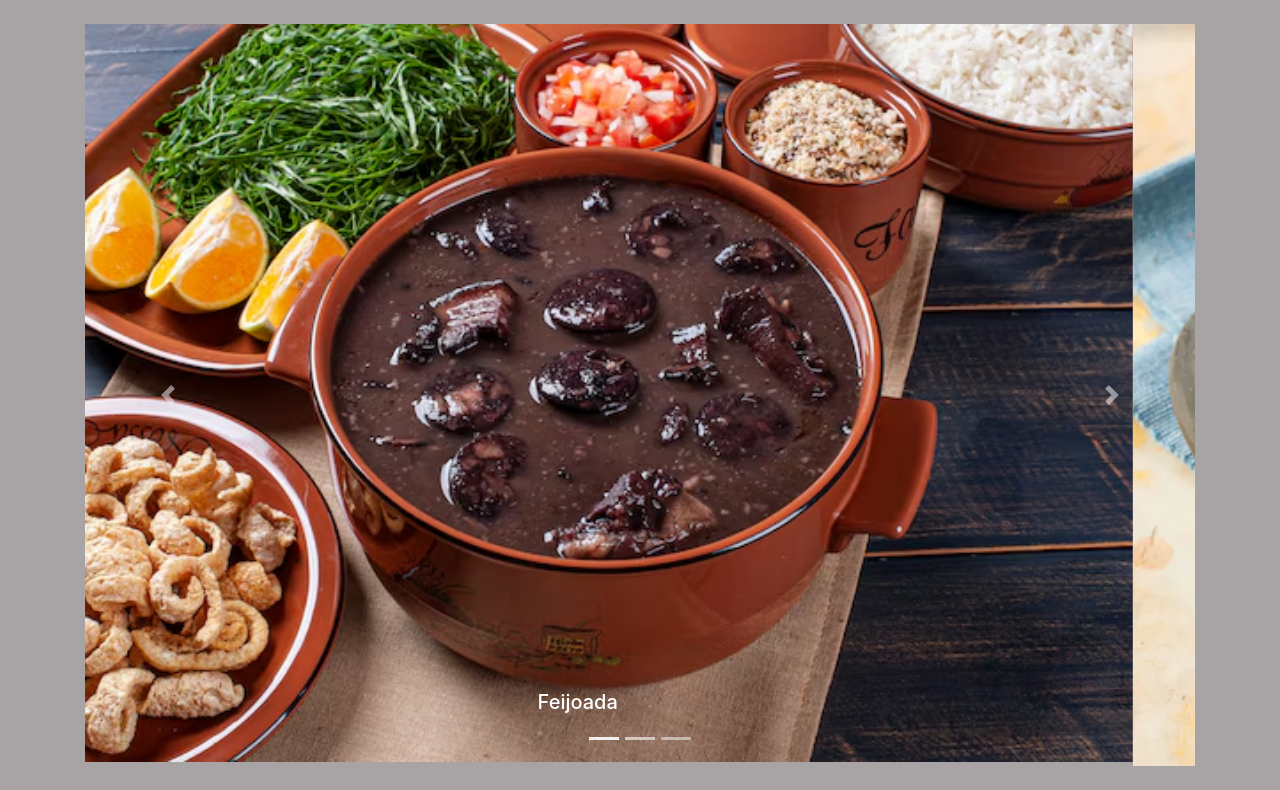
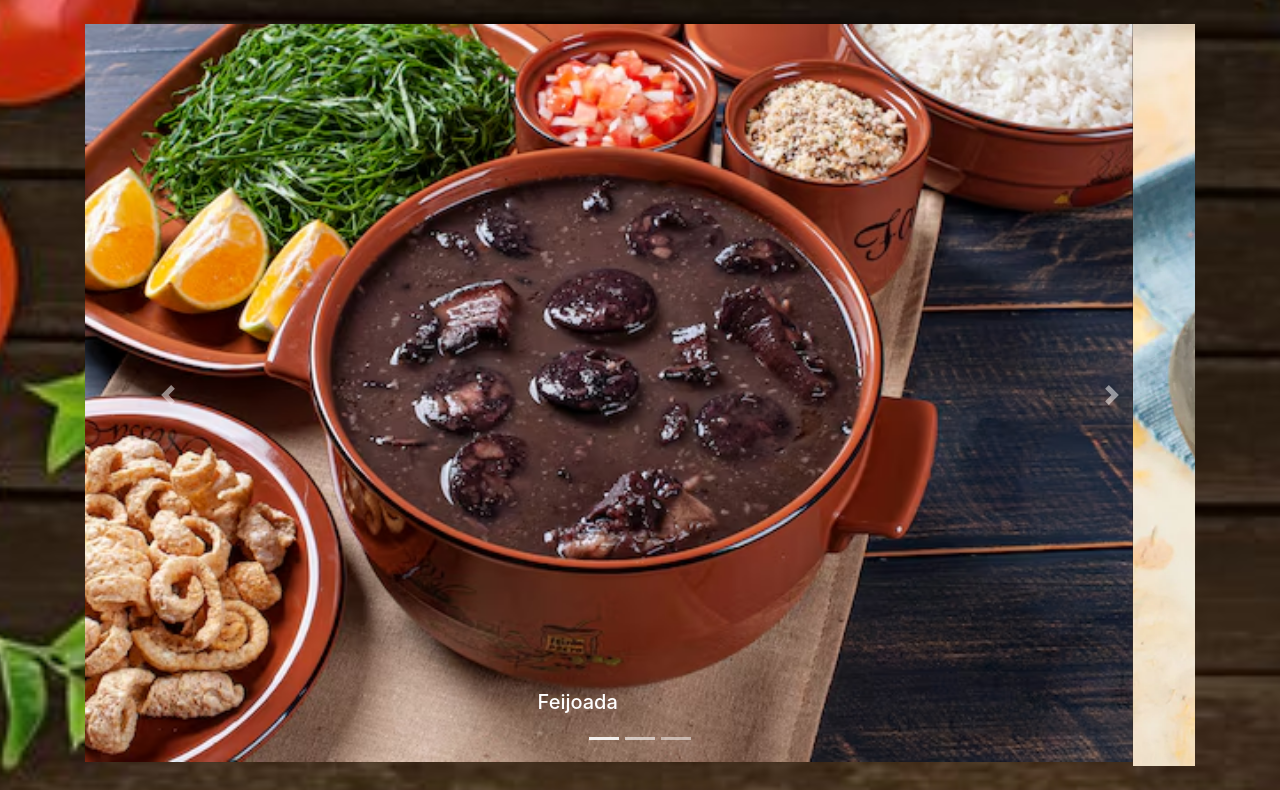
Before and after one commit to rayonny/restaurante, a website built with webpack: page index.html in a window 1280 px wide. Shown: the part 168-958 px from the top of the page. Built offline with nearby package versions, Linux system fonts and the light colour scheme.

Commit message:
initial commit

```diff
--- a/css/style.css
+++ b/css/style.css
@@ -1,5 +1,8 @@
 /* styles.css */
 body {
+  background-image: url('../img/fundo.jpg');
+  background-size: cover; /* Para cobrir toda a área do corpo */
+  background-position: center; /* Para centralizar a imagem */
   background-color: #a8a4a6;
 }
 
```
Also changed, not shown: img/fundo.jpg (added), img/fundo1.jpg (added).
